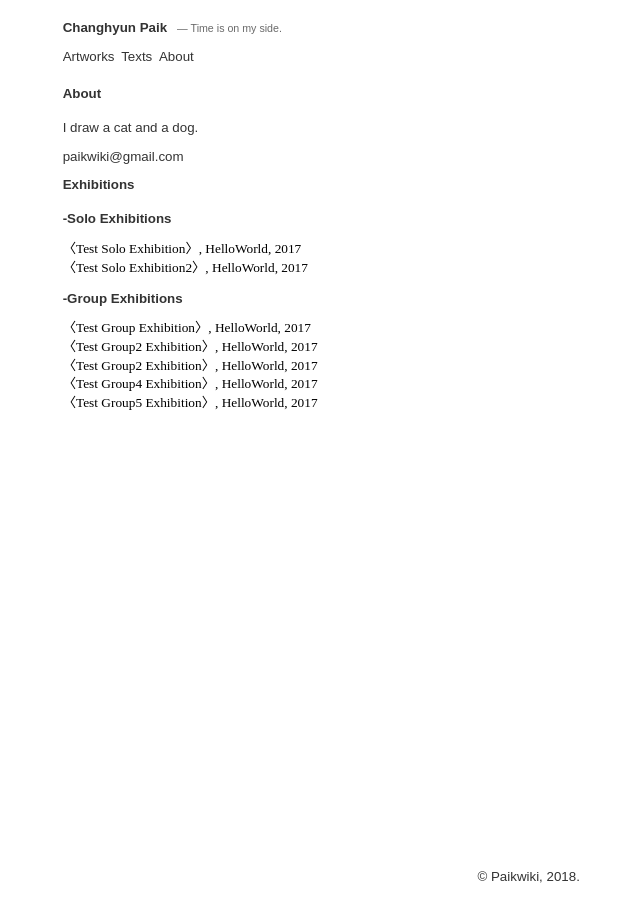
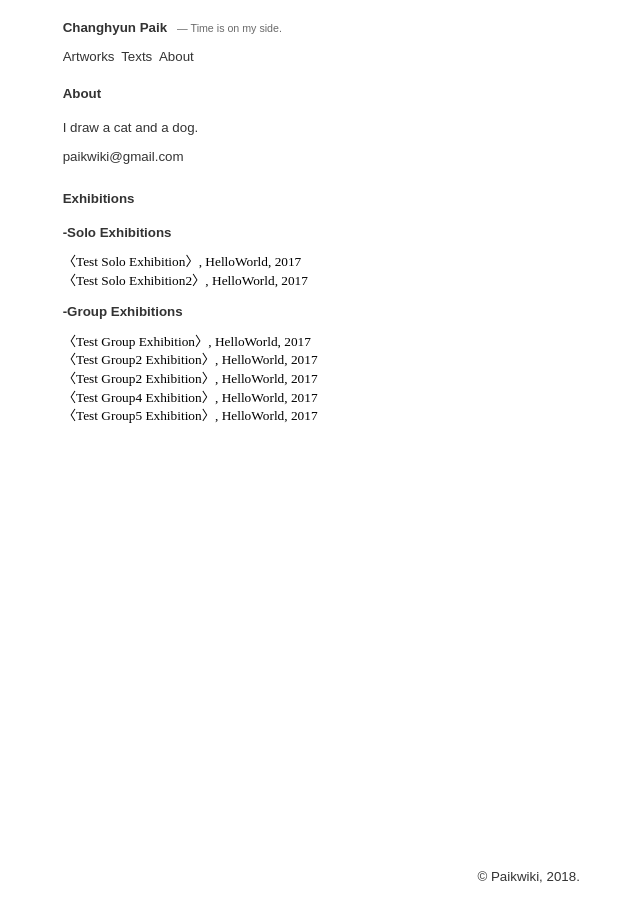
Before and after one commit to paikwiki/jt-alpha, a Jekyll site: the page built from About.html, in a window 1280 px wide. Shown: the whole page, without its empty margins (114-754 px from the left). Built offline with Jekyll 4.4.1, drawn with Linux system fonts in a browser that asks for light colours.

Commit message:
Add style:.about-info:potable_water:

```diff
--- a/_sass/layout.scss
+++ b/_sass/layout.scss
@@ -156,6 +156,9 @@
           line-height: 1.4rem;
         }
       }
+      .about-info {
+        margin-bottom: 2rem;
+      }
     }
   }
   .site-footer {
```
